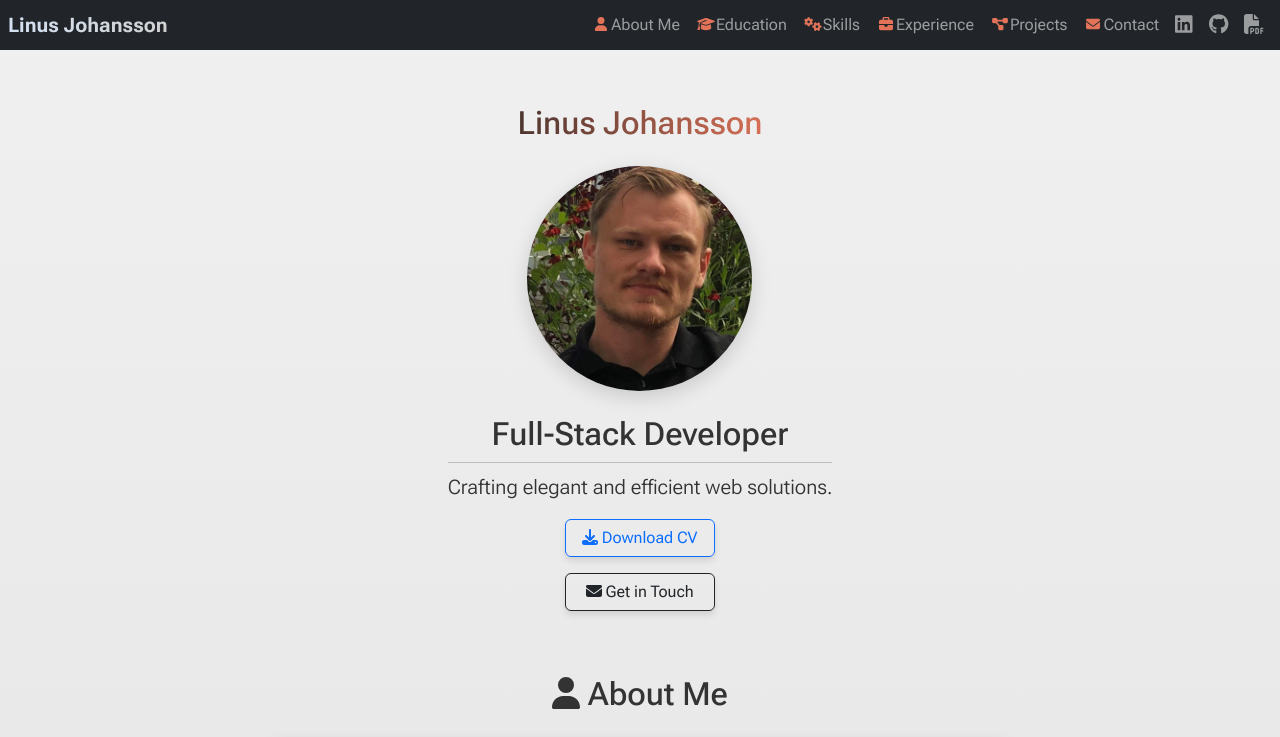
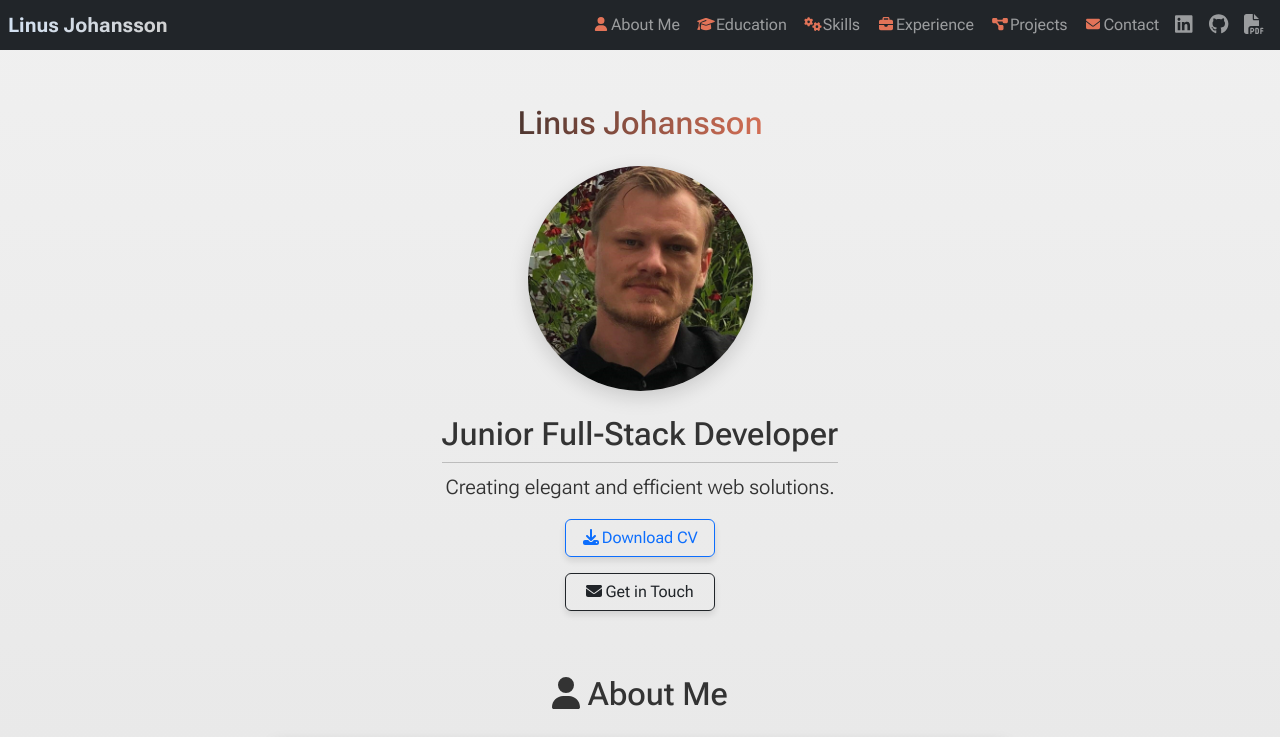
Before and after one commit to j0hanz/j0hanz-portfolio, a React (Create React App) app: page / in a window 1280 px wide. Shown: the top 737 px of the page. Built offline with nearby package versions, Linux system fonts and the light colour scheme.

Commit message:
Update Hero.js to modify the job title and description

```diff
--- a/src/components/Hero.js
+++ b/src/components/Hero.js
@@ -31,10 +31,10 @@ const Hero = React.memo(() => {
               alt="Linus Johansson"
               className={`mb-4 ${styles.heroImage}`}
             />
-            <h2>Full-Stack Developer</h2>
+            <h2>Junior Full-Stack Developer</h2>
             <hr className="my-2" />
             <p className="lead">
-              Crafting elegant and efficient web solutions.
+              Creating elegant and efficient web solutions.
             </p>
             <div className="d-flex flex-column align-items-center my-3">
               <Button
```
